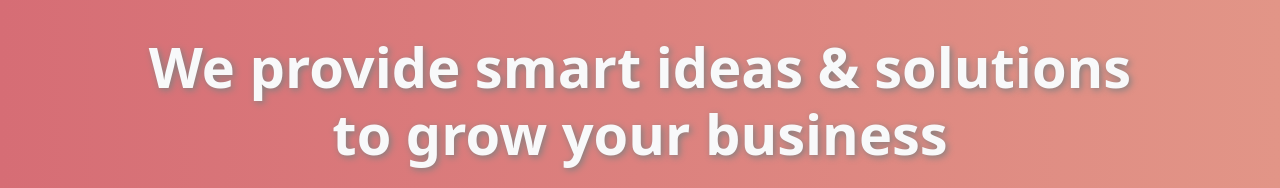
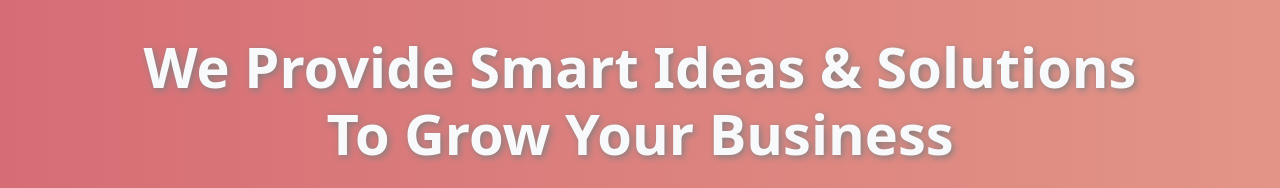
Before and after one commit to faatehsultan/marsec-email-promo-template, a plain HTML site: page index.html in a window 1280 px wide. Shown: the part 764-952 px from the top of the page. Drawn offline with Linux system fonts and the light colour scheme.

Commit message:
final update

```diff
--- a/index.html
+++ b/index.html
@@ -105,7 +105,7 @@
       class="py-5"
     >
       <div class="container py-5 my-4">
-        <div class="display-4 px-5 fw-bold text-center text-light">
+        <div class="display-4 px-5 fw-bold text-center text-light" style="text-transform: capitalize;">
           We provide smart ideas & solutions to grow your business
         </div>
         <br />
```
